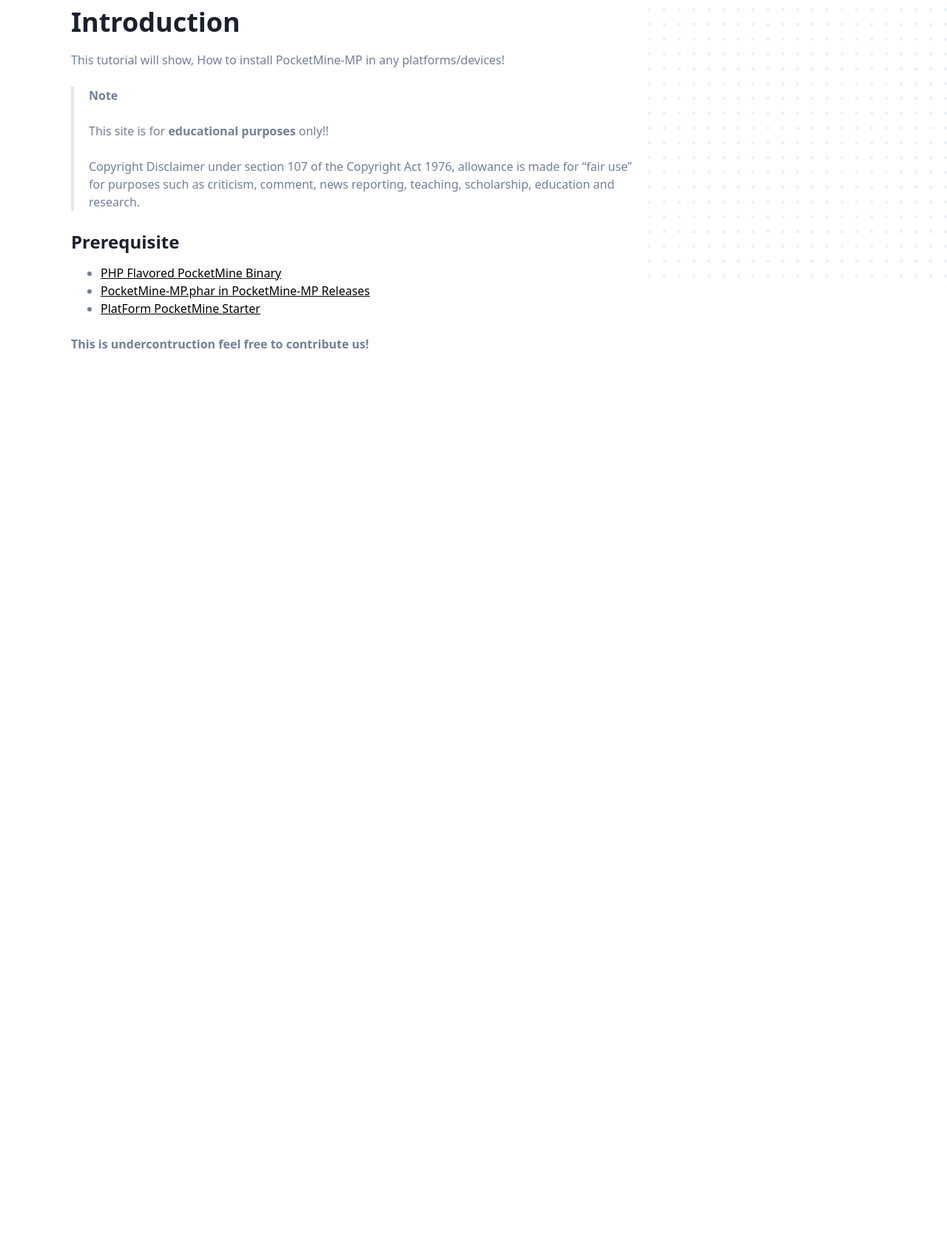
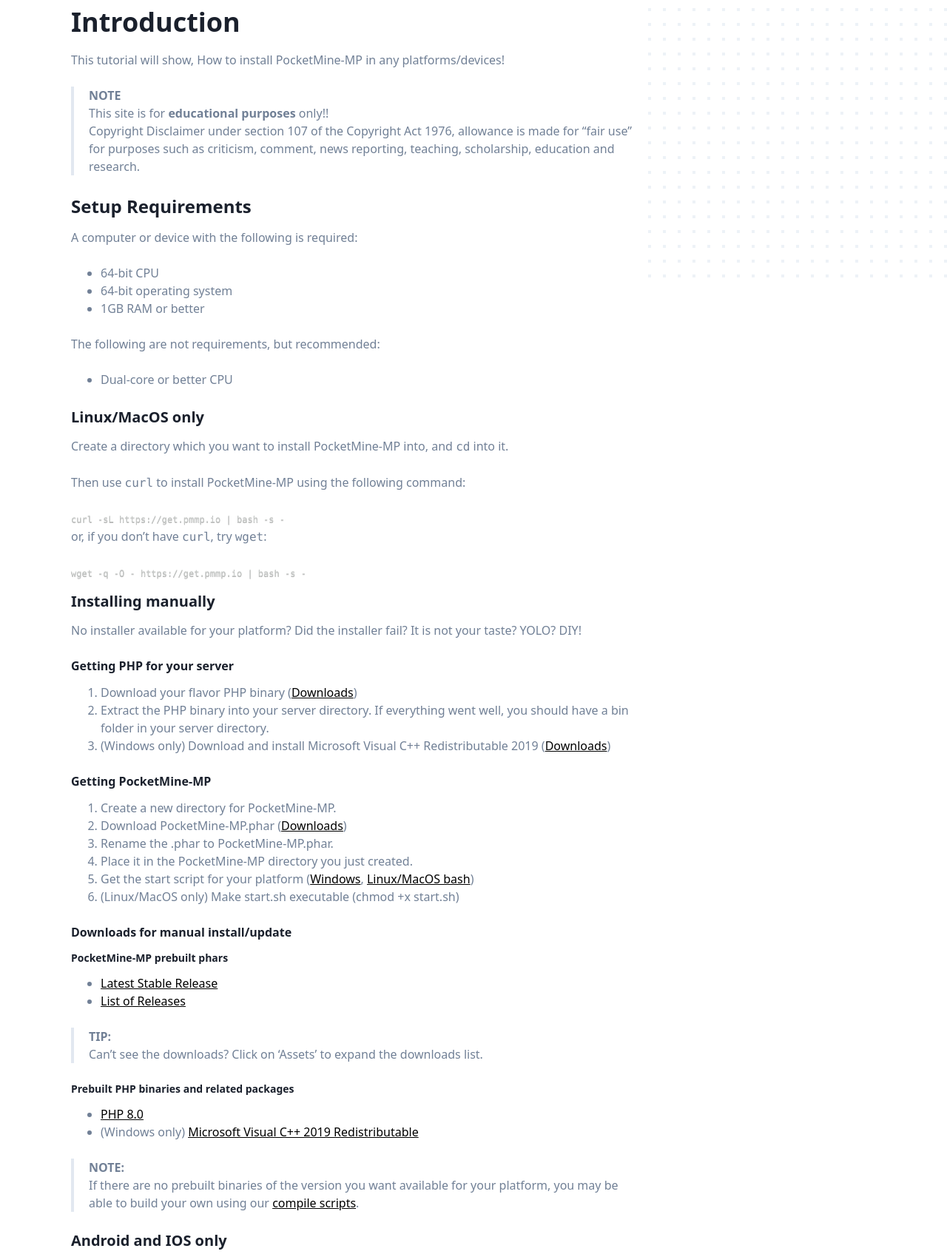
Before and after one commit to xqwtxon/website, a Gatsby site: page /blog/how-to-install-pocketmine-in-any-platforms/ in a window 1280 px wide. Shown: the part 449-2144 px from the top of the page at 74% size. Before the commit the page ends 1046 px from the top, so only its background shows below. Built offline with nearby package versions, Linux system fonts and the light colour scheme; Gatsby itself is replaced by a stand-in of ours; some packages are replaced by stand-ins of ours; code samples lack their colours.

Commit message:
Update blog

````diff
--- a/content/blog/how-to-install-pocketmine-in-any-platforms/index.md
+++ b/content/blog/how-to-install-pocketmine-in-any-platforms/index.md
@@ -7,15 +7,67 @@
 # Introduction
 This tutorial will show, How to install PocketMine-MP in any platforms/devices!
 
-> **Note**
->
-> This site is for **educational purposes** only!!
->
+> **NOTE**<br>
+> This site is for **educational purposes** only!! <br>
 > Copyright Disclaimer under section 107 of the Copyright Act 1976, allowance is made for “fair use” for purposes such as criticism, comment, news reporting, teaching, scholarship, education and research.
 
-## Prerequisite
-- [PHP Flavored PocketMine Binary](https://jenkins.pmmp.io/job/PHP-8.0-Aggregate/)
-- [PocketMine-MP.phar in PocketMine-MP Releases](https://github.com/pmmp/PocketMine-MP/releases/)
-- [PlatForm PocketMine Starter](#start-pocketmine)
+## Setup Requirements
+A computer or device with the following is required:
 
-**This is undercontruction feel free to contribute us!**
+- 64-bit CPU
+- 64-bit operating system
+- 1GB RAM or better
+
+The following are not requirements, but recommended:
+
+- Dual-core or better CPU
+
+### Linux/MacOS only
+Create a directory which you want to install PocketMine-MP into, and `cd` into it.
+
+Then use `curl` to install PocketMine-MP using the following command:
+
+```sh
+curl -sL https://get.pmmp.io | bash -s -
+```
+
+or, if you don’t have `curl`, try `wget`:
+
+```sh
+wget -q -O - https://get.pmmp.io | bash -s -
+```
+
+### Installing manually
+No installer available for your platform? Did the installer fail? It is not your taste? YOLO? DIY!
+
+#### Getting PHP for your server
+1. Download your flavor PHP binary ([Downloads](https://jenkins.pmmp.io/job/PHP-8.0-Aggregate/))
+2. Extract the PHP binary into your server directory. If everything went well, you should have a bin folder in your server directory.
+3. (Windows only) Download and install Microsoft Visual C++ Redistributable 2019 ([Downloads](#downloads-for-manual-installupdate))
+
+#### Getting PocketMine-MP
+1. Create a new directory for PocketMine-MP.
+2. Download PocketMine-MP.phar ([Downloads](#downloads-for-manual-installupdate))
+3. Rename the .phar to PocketMine-MP.phar.
+4. Place it in the PocketMine-MP directory you just created.
+5. Get the start script for your platform ([Windows](https://github.com/pmmp/PocketMine-MP/releases/latest/download/start.cmd), [Linux/MacOS bash](https://github.com/pmmp/PocketMine-MP/releases/latest/download/start.sh))
+6. (Linux/MacOS only) Make start.sh executable (chmod +x start.sh)
+
+#### Downloads for manual install/update
+##### PocketMine-MP prebuilt phars
+- [Latest Stable Release](https://github.com/pmmp/PocketMine-MP/releases/latest)
+- [List of Releases](https://github.com/pmmp/PocketMine-MP/releases)
+
+> **TIP:** <br>
+> Can’t see the downloads? Click on ‘Assets’ to expand the downloads list.
+
+##### Prebuilt PHP binaries and related packages
+- [PHP 8.0](https://jenkins.pmmp.io/job/PHP-8.0-Aggregate/)
+- (Windows only) [Microsoft Visual C++ 2019 Redistributable](https://aka.ms/vs/16/release/vc_redist.x64.exe)
+
+> **NOTE:** <br>
+> If there are no prebuilt binaries of the version you want available for your platform, you may be able to build your own using our [compile scripts](https://github.com/pmmp/php-build-scripts).
+
+### Android and IOS only
+- If you are using [Termux App for Android](https://f-droid.org/en/packages/com.termux/), You can view [full tutorial](https://github.com/keenanyafiqy/PocketMine-MP-Installation#how-to-install) about installing pocketmine manually on your platform.
+- You can download an [alternative app](https://play.google.com/store/apps/details?id=com.kpwnapps.pmmpplugins) which does not came from officialy from PocketMine-MP, You can read it [here](https://discord.com/channels/373199722573201408/373214712873353239/977567742062374973) about it.
````
